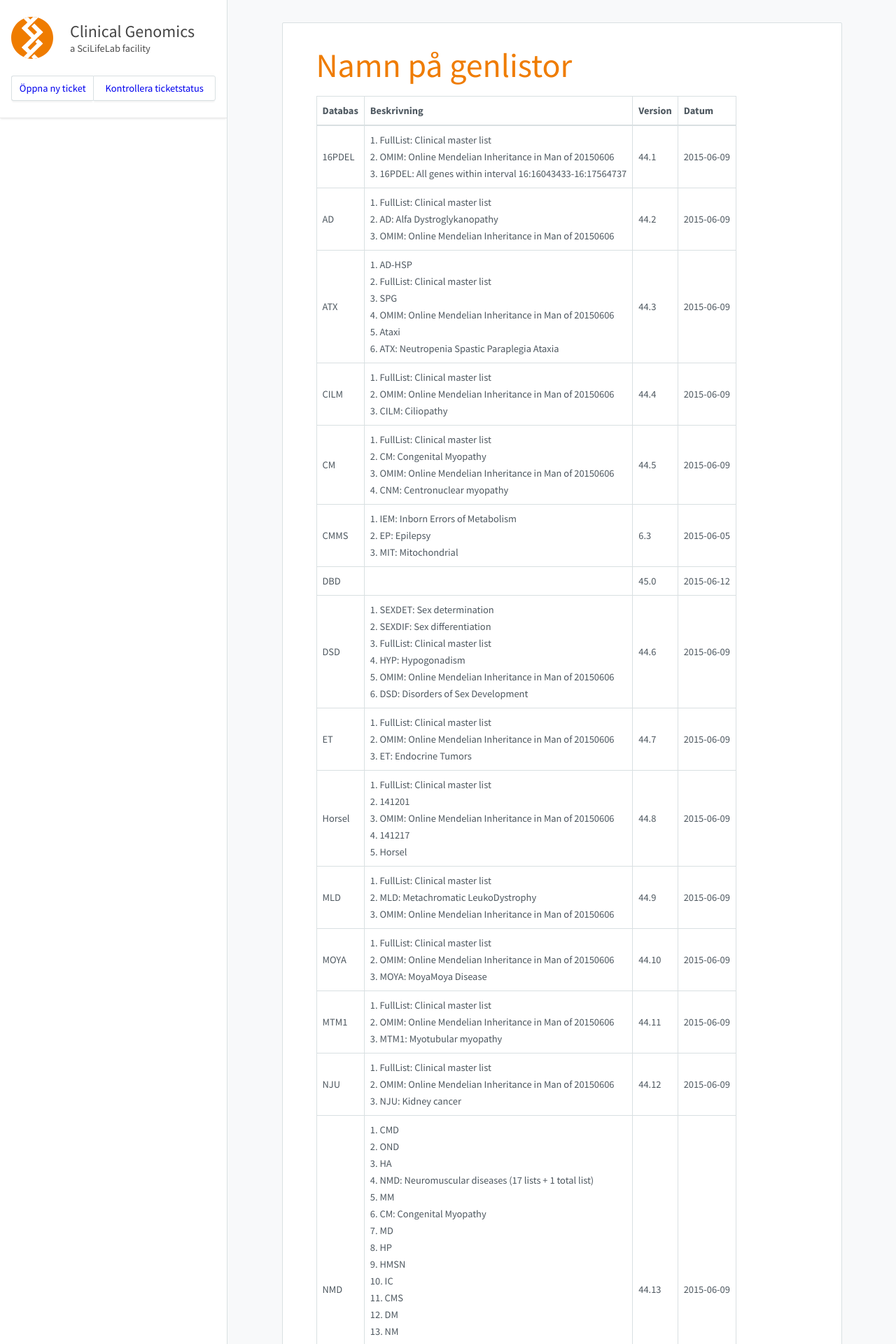
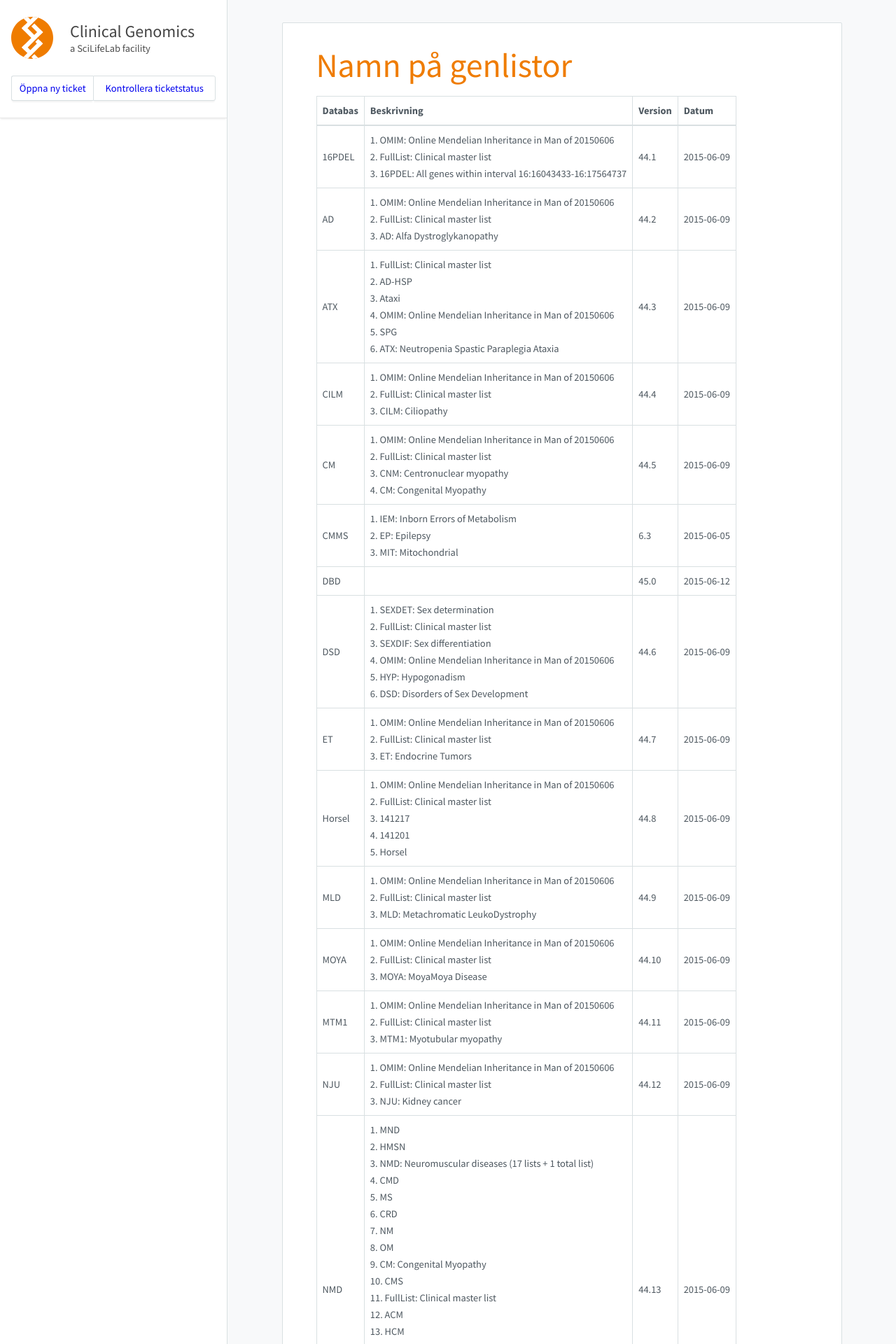
Before and after one commit to Clinical-Genomics/clinical-genomics.github.io, a Jekyll site: the page built from _pages/namnpagenlistor.md, in a window 1280 px wide. Shown: the top 1920 px of the page at 70% size. Built offline with Jekyll 4.4.1, drawn with Linux system fonts in a browser that asks for light colours; nearby versions of some CDN libraries; some of the changed text lies outside the part shown.

Commit message:
Update to cust000-PePaCaKa.txt

```diff
--- a/_pages/namnpagenlistor.md
+++ b/_pages/namnpagenlistor.md
@@ -8,25 +8,25 @@
 
 |Databas|Beskrivning|Version|Datum|
 |---|---|---|---|
-|16PDEL|1. FullList: Clinical master list<br />2. OMIM: Online Mendelian Inheritance in Man of 20150606<br />3. 16PDEL: All genes within interval 16:16043433-16:17564737<br />|44.1|2015-06-09|
-|AD|1. FullList: Clinical master list<br />2. AD: Alfa Dystroglykanopathy<br />3. OMIM: Online Mendelian Inheritance in Man of 20150606<br />|44.2|2015-06-09|
-|ATX|1. AD-HSP<br />2. FullList: Clinical master list<br />3. SPG<br />4. OMIM: Online Mendelian Inheritance in Man of 20150606<br />5. Ataxi<br />6. ATX: Neutropenia Spastic Paraplegia Ataxia<br />|44.3|2015-06-09|
-|CILM|1. FullList: Clinical master list<br />2. OMIM: Online Mendelian Inheritance in Man of 20150606<br />3. CILM: Ciliopathy<br />|44.4|2015-06-09|
-|CM|1. FullList: Clinical master list<br />2. CM: Congenital Myopathy<br />3. OMIM: Online Mendelian Inheritance in Man of 20150606<br />4. CNM: Centronuclear myopathy<br />|44.5|2015-06-09|
+|16PDEL|1. OMIM: Online Mendelian Inheritance in Man of 20150606<br />2. FullList: Clinical master list<br />3. 16PDEL: All genes within interval 16:16043433-16:17564737<br />|44.1|2015-06-09|
+|AD|1. OMIM: Online Mendelian Inheritance in Man of 20150606<br />2. FullList: Clinical master list<br />3. AD: Alfa Dystroglykanopathy<br />|44.2|2015-06-09|
+|ATX|1. FullList: Clinical master list<br />2. AD-HSP<br />3. Ataxi<br />4. OMIM: Online Mendelian Inheritance in Man of 20150606<br />5. SPG<br />6. ATX: Neutropenia Spastic Paraplegia Ataxia<br />|44.3|2015-06-09|
+|CILM|1. OMIM: Online Mendelian Inheritance in Man of 20150606<br />2. FullList: Clinical master list<br />3. CILM: Ciliopathy<br />|44.4|2015-06-09|
+|CM|1. OMIM: Online Mendelian Inheritance in Man of 20150606<br />2. FullList: Clinical master list<br />3. CNM: Centronuclear myopathy<br />4. CM: Congenital Myopathy<br />|44.5|2015-06-09|
 |CMMS|1. IEM: Inborn Errors of Metabolism<br />2. EP: Epilepsy<br />3. MIT: Mitochondrial<br />|6.3|2015-06-05|
 |DBD||45.0|2015-06-12|
-|DSD|1. SEXDET: Sex determination<br />2. SEXDIF: Sex differentiation<br />3. FullList: Clinical master list<br />4. HYP: Hypogonadism<br />5. OMIM: Online Mendelian Inheritance in Man of 20150606<br />6. DSD: Disorders of Sex Development<br />|44.6|2015-06-09|
-|ET|1. FullList: Clinical master list<br />2. OMIM: Online Mendelian Inheritance in Man of 20150606<br />3. ET: Endocrine Tumors<br />|44.7|2015-06-09|
-|Horsel|1. FullList: Clinical master list<br />2. 141201<br />3. OMIM: Online Mendelian Inheritance in Man of 20150606<br />4. 141217<br />5. Horsel<br />|44.8|2015-06-09|
-|MLD|1. FullList: Clinical master list<br />2. MLD: Metachromatic LeukoDystrophy<br />3. OMIM: Online Mendelian Inheritance in Man of 20150606<br />|44.9|2015-06-09|
-|MOYA|1. FullList: Clinical master list<br />2. OMIM: Online Mendelian Inheritance in Man of 20150606<br />3. MOYA: MoyaMoya Disease<br />|44.10|2015-06-09|
-|MTM1|1. FullList: Clinical master list<br />2. OMIM: Online Mendelian Inheritance in Man of 20150606<br />3. MTM1: Myotubular myopathy<br />|44.11|2015-06-09|
-|NJU|1. FullList: Clinical master list<br />2. OMIM: Online Mendelian Inheritance in Man of 20150606<br />3. NJU: Kidney cancer<br />|44.12|2015-06-09|
-|NMD|1. CMD<br />2. OND<br />3. HA<br />4. NMD: Neuromuscular diseases (17 lists + 1 total list)<br />5. MM<br />6. CM: Congenital Myopathy<br />7. MD<br />8. HP<br />9. HMSN<br />10. IC<br />11. CMS<br />12. DM<br />13. NM<br />14. MS<br />15. FullList: Clinical master list<br />16. MND<br />17. ACM<br />18. OM<br />19. CRD<br />20. HCM<br />|44.13|2015-06-09|
+|DSD|1. SEXDET: Sex determination<br />2. FullList: Clinical master list<br />3. SEXDIF: Sex differentiation<br />4. OMIM: Online Mendelian Inheritance in Man of 20150606<br />5. HYP: Hypogonadism<br />6. DSD: Disorders of Sex Development<br />|44.6|2015-06-09|
+|ET|1. OMIM: Online Mendelian Inheritance in Man of 20150606<br />2. FullList: Clinical master list<br />3. ET: Endocrine Tumors<br />|44.7|2015-06-09|
+|Horsel|1. OMIM: Online Mendelian Inheritance in Man of 20150606<br />2. FullList: Clinical master list<br />3. 141217<br />4. 141201<br />5. Horsel<br />|44.8|2015-06-09|
+|MLD|1. OMIM: Online Mendelian Inheritance in Man of 20150606<br />2. FullList: Clinical master list<br />3. MLD: Metachromatic LeukoDystrophy<br />|44.9|2015-06-09|
+|MOYA|1. OMIM: Online Mendelian Inheritance in Man of 20150606<br />2. FullList: Clinical master list<br />3. MOYA: MoyaMoya Disease<br />|44.10|2015-06-09|
+|MTM1|1. OMIM: Online Mendelian Inheritance in Man of 20150606<br />2. FullList: Clinical master list<br />3. MTM1: Myotubular myopathy<br />|44.11|2015-06-09|
+|NJU|1. OMIM: Online Mendelian Inheritance in Man of 20150606<br />2. FullList: Clinical master list<br />3. NJU: Kidney cancer<br />|44.12|2015-06-09|
+|NMD|1. MND<br />2. HMSN<br />3. NMD: Neuromuscular diseases (17 lists + 1 total list)<br />4. CMD<br />5. MS<br />6. CRD<br />7. NM<br />8. OM<br />9. CM: Congenital Myopathy<br />10. CMS<br />11. FullList: Clinical master list<br />12. ACM<br />13. HCM<br />14. HP<br />15. OND<br />16. IC<br />17. HA<br />18. MM<br />19. MD<br />20. DM<br />|44.13|2015-06-09|
 |OMIM|Online Mendelian Inheritance in Man of 20150606|44.14|2015-06-09|
-|ORO|1. FullList: Clinical master list<br />2. OMIM: Online Mendelian Inheritance in Man of 20150606<br />3. ORO: Oro-facial-digital syndrome<br />|44.15|2015-06-09|
-|PAF1|1. FullList: Clinical master list<br />2. OMIM: Online Mendelian Inheritance in Man of 20150606<br />3. PAF1: RNA polymerase II-associated factor<br />|44.16|2015-06-09|
-|PID|1. PIDCAD: PID Candidates<br />2. FullList: Clinical master list<br />3. PID: Primary Immune Deficiency<br />|7.0|2015-08-31|
-|SCN|1. FullList: Clinical master list<br />2. OMIM: Online Mendelian Inheritance in Man of 20150606<br />3. SCN: Neutropenia<br />|44.17|2015-06-09|
-|SHANK1|1. FullList: Clinical master list<br />2. OMIM: Online Mendelian Inheritance in Man of 20150606<br />3. SHANK1: SH3 and multiple ankyrin repeat domains 1<br />|44.18|2015-06-09|
-|SKD|1. FullList: Clinical master list<br />2. OMIM: Online Mendelian Inheritance in Man of 20150606<br />3. SKD: Skeletal dysplasia<br />|46.0|2015-09-03|
+|ORO|1. OMIM: Online Mendelian Inheritance in Man of 20150606<br />2. FullList: Clinical master list<br />3. ORO: Oro-facial-digital syndrome<br />|44.15|2015-06-09|
+|PAF1|1. OMIM: Online Mendelian Inheritance in Man of 20150606<br />2. FullList: Clinical master list<br />3. PAF1: RNA polymerase II-associated factor<br />|44.16|2015-06-09|
+|PID|1. FullList: Clinical master list<br />2. PID: Primary Immune Deficiency<br />3. PIDCAD: PID Candidates<br />|7.0|2015-08-31|
+|SCN|1. OMIM: Online Mendelian Inheritance in Man of 20150606<br />2. FullList: Clinical master list<br />3. SCN: Neutropenia<br />|44.17|2015-06-09|
+|SHANK1|1. OMIM: Online Mendelian Inheritance in Man of 20150606<br />2. FullList: Clinical master list<br />3. SHANK1: SH3 and multiple ankyrin repeat domains 1<br />|44.18|2015-06-09|
+|SKD|1. OMIM: Online Mendelian Inheritance in Man of 20150606<br />2. FullList: Clinical master list<br />3. SKD: Skeletal dysplasia<br />|46.0|2015-09-03|
```
